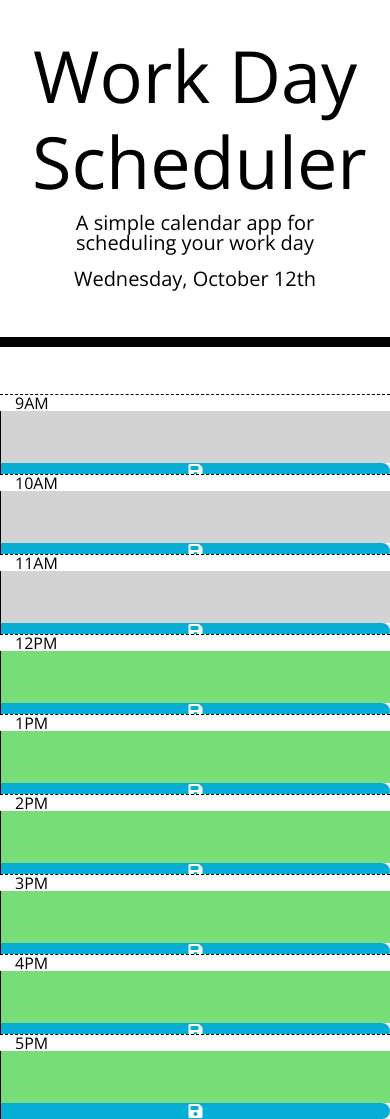
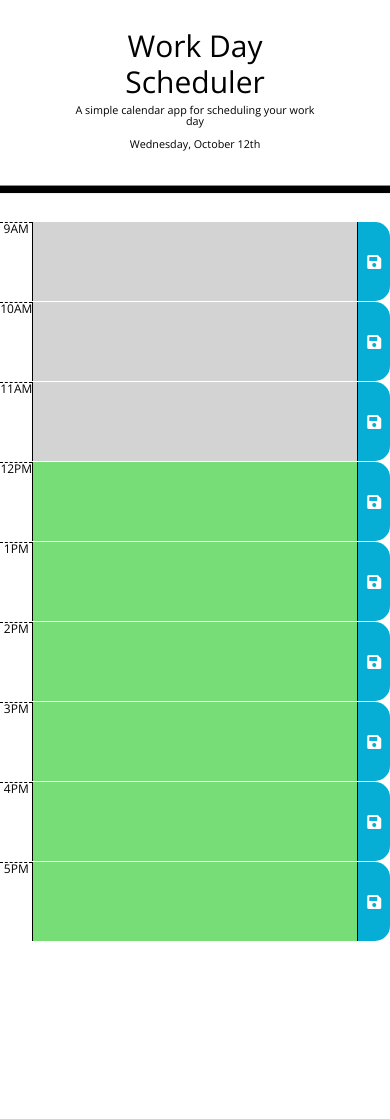
Before and after one commit to Binnyboy1/Third-Party-API-Calender, a plain HTML site: page index.html in a window 390 px wide. After the commit the page ends 941 px from the top, so only its background shows below. Drawn offline with nearby package versions, Linux system fonts and the light colour scheme.

Commit message:
finalized sizing adjustments for smaller devices

```diff
--- a/assets/css/style.css
+++ b/assets/css/style.css
@@ -76,3 +76,45 @@ textarea{
   font-size: 20px;
   transition: all .3s ease-in-out;
 }
+
+/* Adjustments for smaller devices */
+@media screen and (max-width: 992px) {
+  .jumbotron {
+    transform: scale(1, .75);
+    transform-origin: bottom;
+  }
+
+  .jumbotron * {
+    transform: scale(.75, 1);
+  }
+
+  body {
+    position: absolute;
+    top: -60px;
+    width: 100%;
+  }
+}
+
+@media screen and (max-width: 768px) {
+  .hour {
+    font-size: 12px;
+  }
+
+  .col-1 {
+    text-align: center;
+    padding: 0;
+  }
+
+  .display-3 {
+    font-size: 2.5rem;
+  }
+
+  .jumbotron > p {
+    font-size: .9rem;
+  }
+
+  [class*=notification] {
+    margin: 8px 0;
+    font-size: 12px;
+  }
+}
--- a/assets/js/script.js
+++ b/assets/js/script.js
@@ -62,9 +62,9 @@ function createSchedule(min = 9, max = 17, twelveHr = "AM") {
         // Creating schedule rows
         containerEl.innerHTML += `
         <div class="row">
-            <div class="col-sm-1 hour">${trueHr}${twelveHr}</div>
-            <textarea class="col-sm-10 description ${timing}" id="hour-${hr}">${event}</textarea>
-            <button class="saveBtn col-sm-1"><i class="fas fa-save"></i></button>
+            <div class="col-1 hour">${trueHr}${twelveHr}</div>
+            <textarea class="col-10 description ${timing}" id="hour-${hr}">${event}</textarea>
+            <button class="saveBtn col-1"><i class="fas fa-save"></i></button>
         </div>
         `;
 
```
